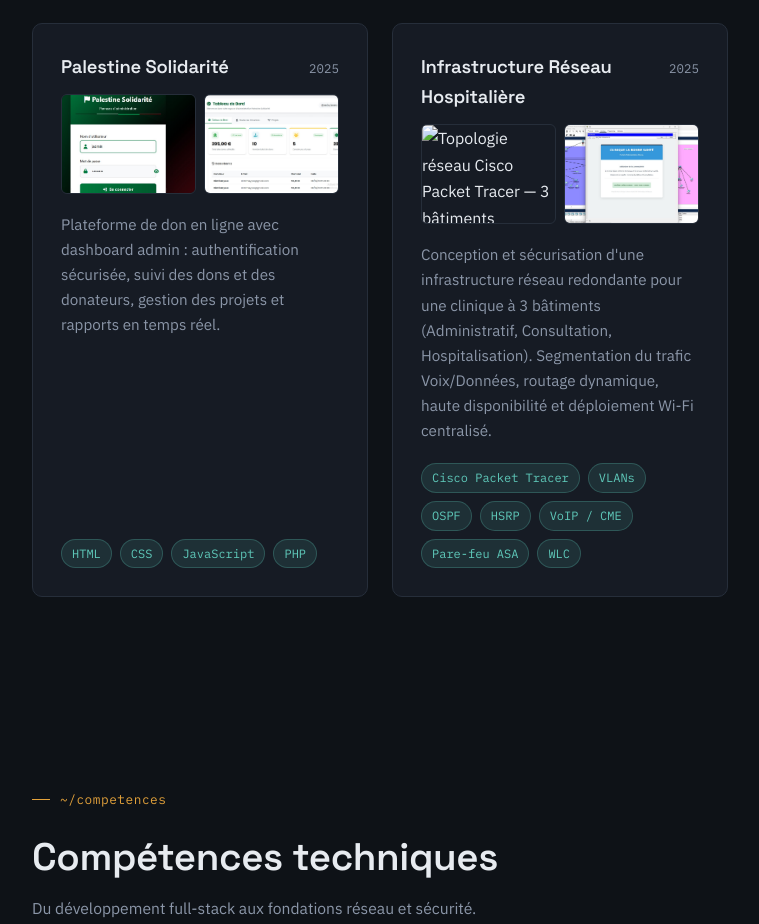
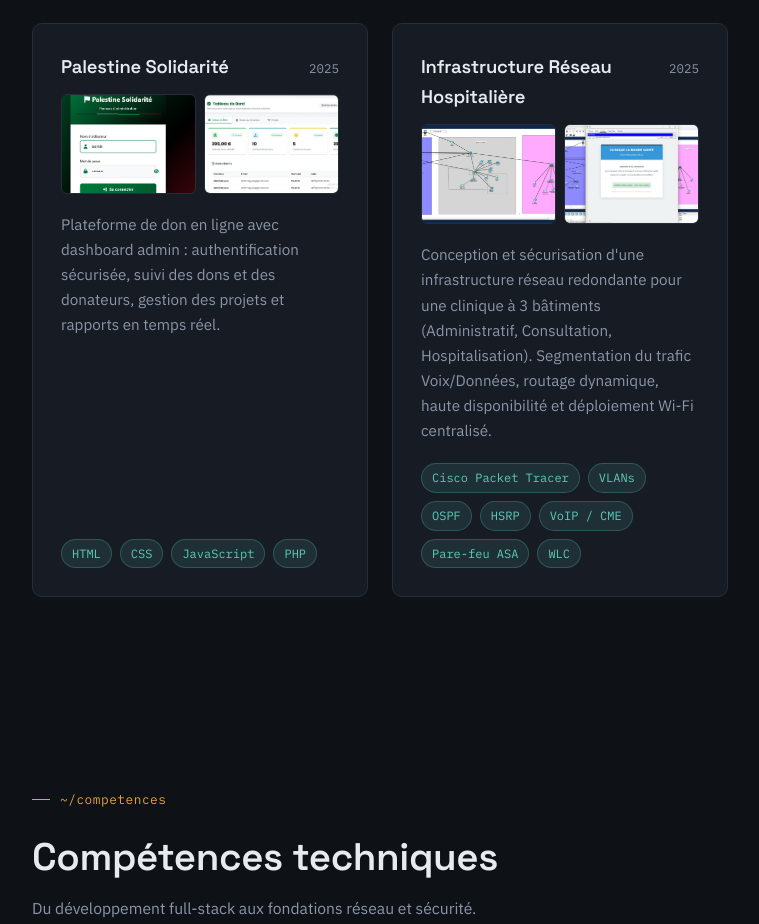
Before and after one commit to mayssaRiahi/Portfolio, a plain HTML site: page index.html in a window 1280 px wide. Shown: the part 3324-4248 px from the top of the page, without its empty margins (80-839 px from the left). Drawn offline with Linux system fonts and the light colour scheme.

Commit message:
Update index.html

```diff
--- a/index.html
+++ b/index.html
@@ -794,7 +794,7 @@
         <span class="project-year">2025</span>
       </div>
       <div class="project-gallery">
-        <img class="project-thumb" src="images/topologie-reseau.png" alt="Topologie réseau Cisco Packet Tracer — 3 bâtiments" loading="lazy">
+        <img class="project-thumb" src="images/reseau-topologie.png" alt="Topologie réseau Cisco Packet Tracer — 3 bâtiments" loading="lazy">
         <img class="project-thumb" src="images/reseau-validation.png" alt="Validation connectivité — Système 100% fonctionnel" loading="lazy">
       </div>
       <p class="project-desc">
```
